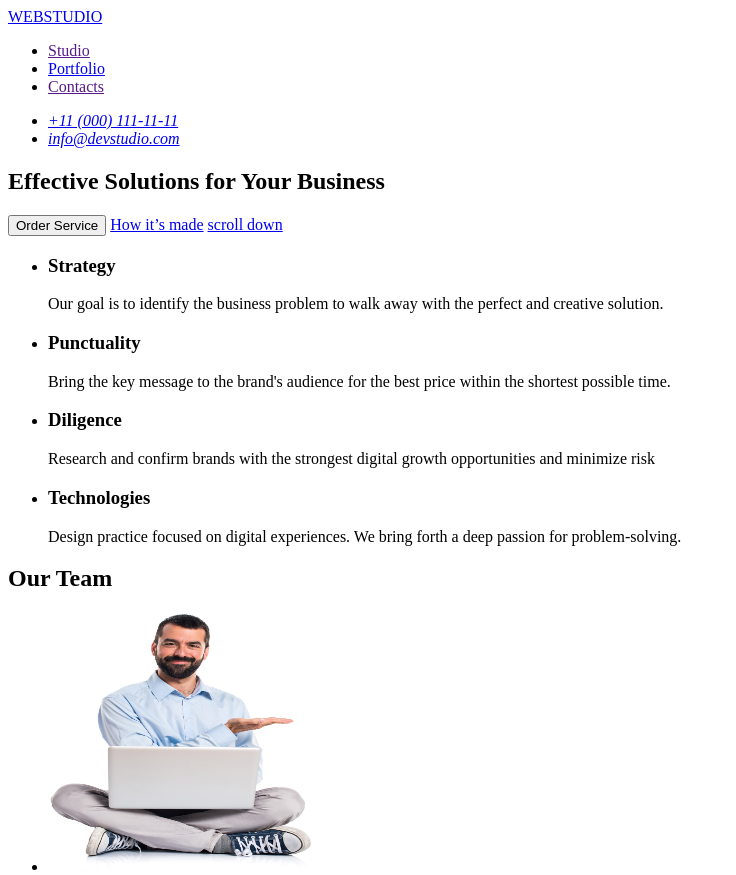
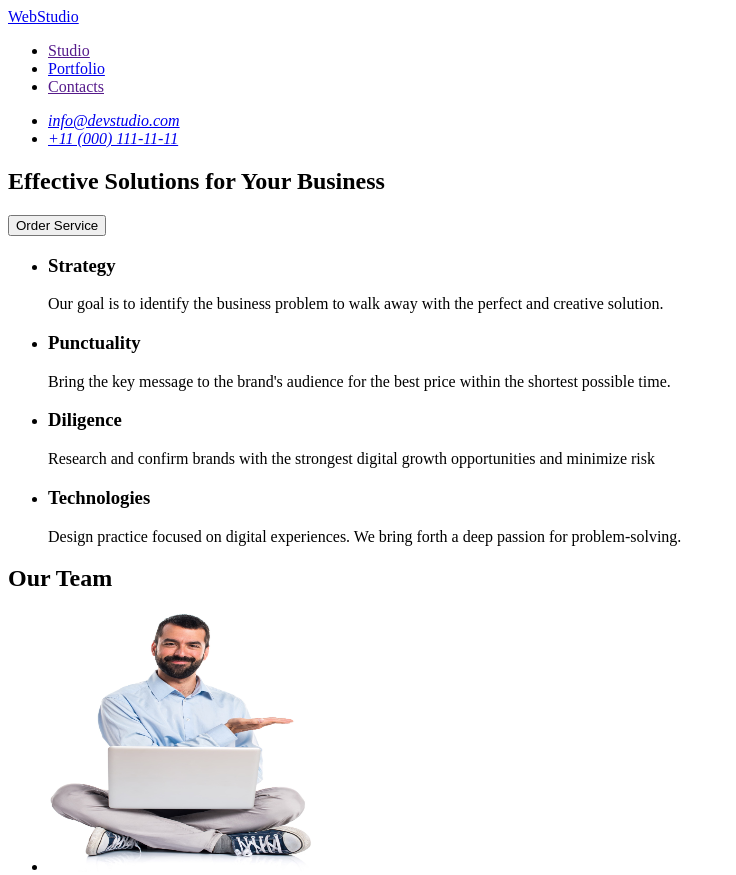
Before and after one commit to kaliron420/goit-markup-hw-01, a plain HTML site: page index.html in a window 1280 px wide. Shown: the top 875 px of the page, without its empty margins (0-736 px from the left). Drawn offline with Linux system fonts and the light colour scheme; files whose address does not match are found by name.

Commit message:
Add files via upload

```diff
--- a/index.html
+++ b/index.html
@@ -11,24 +11,18 @@
   <body>
     <header>
       <nav>
-        <a href="./index.html">WEBSTUDIO</a>
+        <a href="./index.html">WebStudio</a>
         <ul>
           <li><a href="">Studio</a></li>
           <li><a href="#made">Portfolio</a></li>
           <li><a href="">Contacts</a></li>
         </ul>
       </nav>
-      <!-- <address>
-        <ul>
-            <li><a href=""></a></li>
-            <li><a href=""></a></li>
-        </ul>
-      </address> -->
       <address>
         <ul>
-          <li><a href="tel:110001111111">+11 (000) 111-11-11</a></li>
+          <li> <a href="mailto:info@devstudio.com">info@devstudio.com</a></li>
           <li>
-            <a href="mailto:info@devstudio.com">info@devstudio.com</a>
+           <a href="tel:+110001111111">+11 (000) 111-11-11</a>
           </li>
         </ul>
       </address>
@@ -39,9 +33,7 @@
           Effective Solutions
           for Your Business
         </h1>
-        <button type="button">Order Service</button>
-        <a href="#made">How it’s made</a>
-        <a href="#features">scroll down</a>
+         <button type="button">Order Service</button>
       </section>
       <section id="features">
         <h2 hidden>Features</h2>
```
